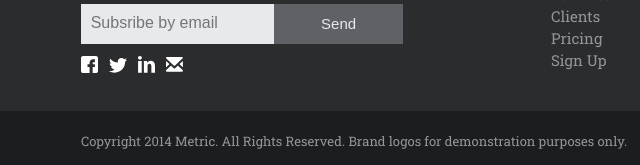
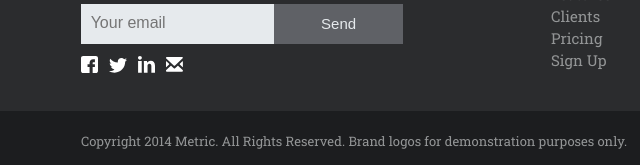
Before and after one commit to F1vne/Metrica-site, a website: page index.html in a window 1280 px wide. Shown: the part 3017-3182 px from the top of the page, 89-729 px from the left. Drawn offline with Linux system fonts and the light colour scheme; files whose address does not match are found by name.

Commit message:
исправил форму обратной связи в футере

```diff
--- a/index.html
+++ b/index.html
@@ -223,7 +223,7 @@
             <a class="footer__logo" href="#"><img class="footer__logo-img" src="images/white-metric-logo.svg" alt=""></a>
             <div class="footer__socialMedia-text">Sign up for our newsletter</div>
             <form class="footer__form">
-                <input class="footer__form-input" type="email" placeholder="Subsribe by email">
+                <input class="footer__form-input" type="email" placeholder="Your email">
                 <button class="footer__form-btn" type="submit">Send</button>
             </form>
             <div class="socialMedia-icon">
```
